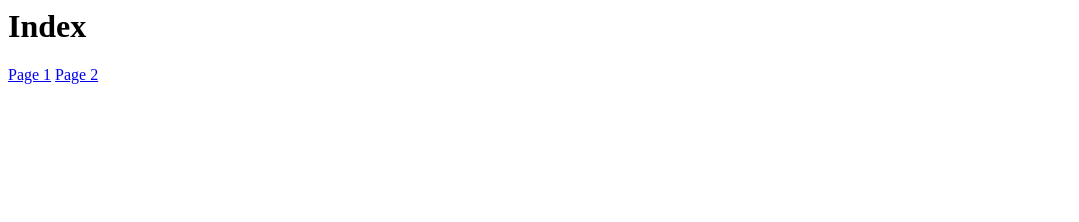
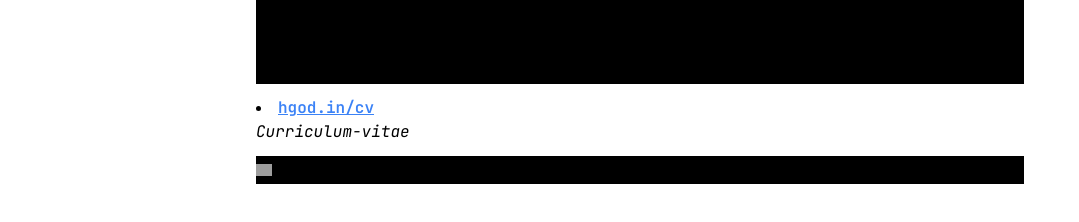
Before and after one commit to hgodinho/hgodinho.github.io, a plain HTML site: page index.html in a window 1280 px wide. Shown: the whole page, without its empty margins (0-1079 px from the left). Drawn offline with nearby package versions, Linux system fonts and the light colour scheme; grey boxes are pictures that could not be loaded.

Commit message:
index update

```diff
--- a/index.html
+++ b/index.html
@@ -1,8 +1,62 @@
-<html>
-    <head></head>
-    <body>
-        <h1>Index</h1>
-        <a href="page1.php">Page 1</a>
-        <a href="page2.php">Page 2</a>
+<!DOCTYPE html>
+
+<html lang="en">
+    <head>
+        <meta charset="UTF-8" />
+        <meta name="viewport" content="width=device-width, initial-scale=1.0" />
+        <script src="https://cdn.tailwindcss.com"></script>
+        <link rel="preconnect" href="https://fonts.googleapis.com" />
+        <link rel="preconnect" href="https://fonts.gstatic.com" crossorigin />
+        <link
+            href="https://fonts.googleapis.com/css2?family=JetBrains+Mono:ital,wght@0,100..800;1,100..800&display=swap"
+            rel="stylesheet"
+        />
+        <script
+            defer
+            src="https://cdn.jsdelivr.net/npm/simple-icons@13.13.0/index.min.js"
+        ></script>
+        <script>
+            tailwind.config = {
+                theme: {
+                    fontFamily: {
+                        mono: ["JetBrains Mono", "monospace"],
+                    },
+                },
+            };
+        </script>
+        <title>hgod.in websites</title>
+    </head>
+    <body class="font-mono bg-white dark:bg-black text-black dark:text-white">
+        <div class="flex flex-col max-w-3xl mx-auto gap-3">
+            <header class="py-4 sticky top-0 bg-black">
+                <h1 class="text-2xl">Websites by hgod.in</h1>
+                <p class="text-sm">
+                    A collection of websites made by henrique@hgod.in
+                </p>
+            </header>
+            <ul class="list-disc list-inside flex flex-col space-y-2">
+                <li>
+                    <a
+                        href="https://hgod.in/cv/"
+                        class="text-blue-500 dark:text-blue-300 hover:text-blue-700 dark:hover:text-blue-500 font-semibold underline"
+                        >hgod.in/cv</a
+                    >
+                    <p class="italic">Curriculum-vitae</p>
+                </li>
+            </ul>
+            <footer class="sticky py-2 bottom-0 bg-black">
+                <a
+                    href="https://github.com/hgodinho"
+                    target="_blank"
+                    rel="noopener noreferrer"
+                    aria-label="GitHub profile link"
+                    ><img
+                        height="16"
+                        width="16"
+                        alt="GitHub"
+                        src="https://cdn.simpleicons.org/github/white"
+                /></a>
+            </footer>
+        </div>
     </body>
 </html>
```
